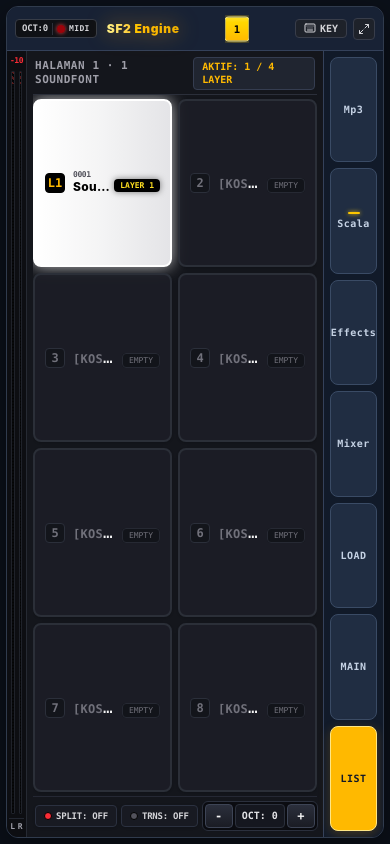
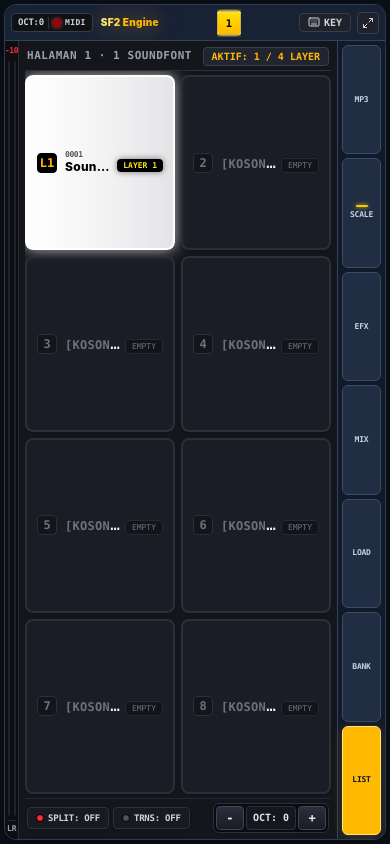
Before and after one commit to faisalaja92-web/SF2-ENGINE, a React (Vite) app: page / in a window 390 px wide. Built offline with nearby package versions, Linux system fonts and the light colour scheme.

Commit message:
Compact Juzisound-style frame for phone landscape

```diff
--- a/src/components/WorkstationFrame.tsx
+++ b/src/components/WorkstationFrame.tsx
@@ -64,27 +64,27 @@ export const WorkstationFrame: React.FC<WorkstationFrameProps> = ({
 
   // Right sidebar menu exactly modeled after Juzisound in Image 1 & 2
   const rightMenuItems: { id: ViewMenu; label: string; badge?: string }[] = [
-    { id: 'MP3', label: 'Mp3' },
-    { id: 'SCALE', label: 'Scala', badge: 'yellow' },
-    { id: 'EFX', label: 'Effects' },
-    { id: 'MIXER', label: 'Mixer' },
+    { id: 'MP3', label: 'MP3' },
+    { id: 'SCALE', label: 'SCALE', badge: 'yellow' },
+    { id: 'EFX', label: 'EFX' },
+    { id: 'MIXER', label: 'MIX' },
     { id: 'LOAD', label: 'LOAD' },
-    { id: 'BANK', label: 'MAIN' },
+    { id: 'BANK', label: 'BANK' },
     { id: 'LIST', label: 'LIST' },
   ];
 
   const pageNumbers = Array.from({ length: Math.max(1, totalPages) }, (_, i) => i + 1);
 
   return (
-    <div className="w-screen h-screen bg-[#0b1019] text-zinc-100 font-sans flex flex-col select-none overflow-hidden p-1.5 sm:p-2">
+    <div className="w-screen h-[100dvh] bg-[#0b1019] text-zinc-100 font-sans flex flex-col select-none overflow-hidden p-1">
       {/* Outer Heavy Bezel (Juzisound dark brushed metal styling from Image 1 & 2) */}
       <div className="flex-1 border border-[#303b4d] rounded-xl bg-[#121a27] shadow-[0_12px_36px_rgba(0,0,0,0.45)] flex flex-col overflow-hidden relative">
 
         {/* TOP HARDWARE BAR (Modeled exactly after Image 1) */}
-        <div className="min-h-11 bg-[#182235] border-b border-[#34415a] flex items-center justify-between gap-2 px-2 sm:px-3 relative z-10 shrink-0">
+        <div className="h-9 min-h-9 bg-[#182235] border-b border-[#34415a] flex items-center justify-between gap-1 px-1.5 sm:px-2 relative z-10 shrink-0">
 
           {/* Left: Branding & Hardware Status Box */}
-          <div className="flex items-center gap-1.5 shrink-0">
+          <div className="flex items-center gap-1 shrink-0 min-w-0">
             {/* Red / Yellow Hardware Status Box (as in Image 1 top left) */}
             <div className="flex items-center gap-1 bg-[#0f1115] px-1.5 py-0.5 rounded border border-[#373c47]">
               <span className="text-[9px] font-mono text-zinc-300 font-bold tracking-tight">
@@ -104,13 +104,13 @@ export const WorkstationFrame: React.FC<WorkstationFrameProps> = ({
             </div>
 
             {/* Gold Title: SF2 Engine */}
-            <span className="font-black text-xs sm:text-sm tracking-wider bg-gradient-to-r from-yellow-200 via-amber-400 to-yellow-500 bg-clip-text text-transparent drop-shadow-[0_0_10px_rgba(245,158,11,0.6)] ml-1">
+            <span className="font-black text-[10px] sm:text-xs tracking-wide bg-gradient-to-r from-yellow-200 via-amber-400 to-yellow-500 bg-clip-text text-transparent drop-shadow-[0_0_10px_rgba(245,158,11,0.6)] ml-1">
               SF2 Engine
             </span>
           </div>
 
           {/* Center: Juzisound Dynamic Pagination (1 in Yellow, 2 3 4... in Deep Cobalt Blue) */}
-          <div className="flex items-center gap-1 max-w-[50%] sm:max-w-[58%] md:max-w-[65%] overflow-hidden">
+          <div className="flex items-center gap-1 max-w-[48%] sm:max-w-[58%] md:max-w-[62%] overflow-hidden">
             {totalPages > 6 && (
               <button
                 onClick={() => scrollPages('left')}
@@ -193,7 +193,7 @@ export const WorkstationFrame: React.FC<WorkstationFrameProps> = ({
         <div className="flex-1 flex overflow-hidden relative">
 
           {/* LEFT SIDE: Authentic Juzisound Dual Channel Full-Height Peak Meter */}
-          <div className="w-5 sm:w-6 md:w-7 bg-[#0d0e12] border-r border-[#262a33] flex flex-col justify-between items-center py-1 px-0.5 select-none shrink-0">
+          <div className="w-3.5 bg-[#0d0e12] border-r border-[#262a33] flex flex-col justify-between items-center py-1 px-0.5 select-none shrink-0">
             {/* Top Peak Value Header */}
             <span className="text-[8px] font-mono font-black text-red-500 tracking-tighter">
               -10
@@ -253,7 +253,7 @@ export const WorkstationFrame: React.FC<WorkstationFrameProps> = ({
 
           {/* CENTER VIEWPORT (Dark gunmetal tone, smooth scrolling when KEY is open) */}
           <div
-            className={`flex-1 bg-[#16181f] flex flex-col relative transition-all ${
+            className={`flex-1 min-w-0 min-h-0 bg-[#121a27] flex flex-col relative transition-all ${
               isPianoVisible
                 ? 'overflow-y-auto pb-28 sm:pb-32 scroll-smooth'
                 : 'overflow-hidden'
@@ -263,14 +263,14 @@ export const WorkstationFrame: React.FC<WorkstationFrameProps> = ({
           </div>
 
           {/* RIGHT SIDE MENU (Exact Juzisound Bevelled Metallic Buttons from Image 1 & 2) */}
-          <div className="w-[60px] sm:w-[76px] md:w-[88px] bg-[#111a29] border-l border-[#34415a] flex flex-col justify-between p-1.5 sm:p-2 gap-1.5 select-none shrink-0">
+          <div className="w-[48px] sm:w-[52px] bg-[#111a29] border-l border-[#34415a] flex flex-col justify-between p-1 gap-1 select-none shrink-0">
             {rightMenuItems.map((item) => {
               const isActive = currentView === item.id;
               return (
                 <button
                   key={item.id}
                   onClick={() => onSelectView(item.id)}
-                  className={`relative flex-1 min-h-[42px] flex flex-col items-center justify-center rounded-lg font-mono text-[10px] sm:text-xs tracking-wider transition-all ${
+                  className={`relative flex-1 min-h-0 flex flex-col items-center justify-center rounded-md font-mono text-[8px] sm:text-[9px] tracking-tight transition-all ${
                     isActive
                       ? 'bg-amber-400 text-[#111827] font-black border border-amber-200 shadow-[0_3px_12px_rgba(245,158,11,0.22)]'
                       : 'bg-[#202d42] text-[#c5d2e4] border border-[#3a4b65] hover:bg-[#293a55] hover:text-white font-bold active:scale-95'
```
